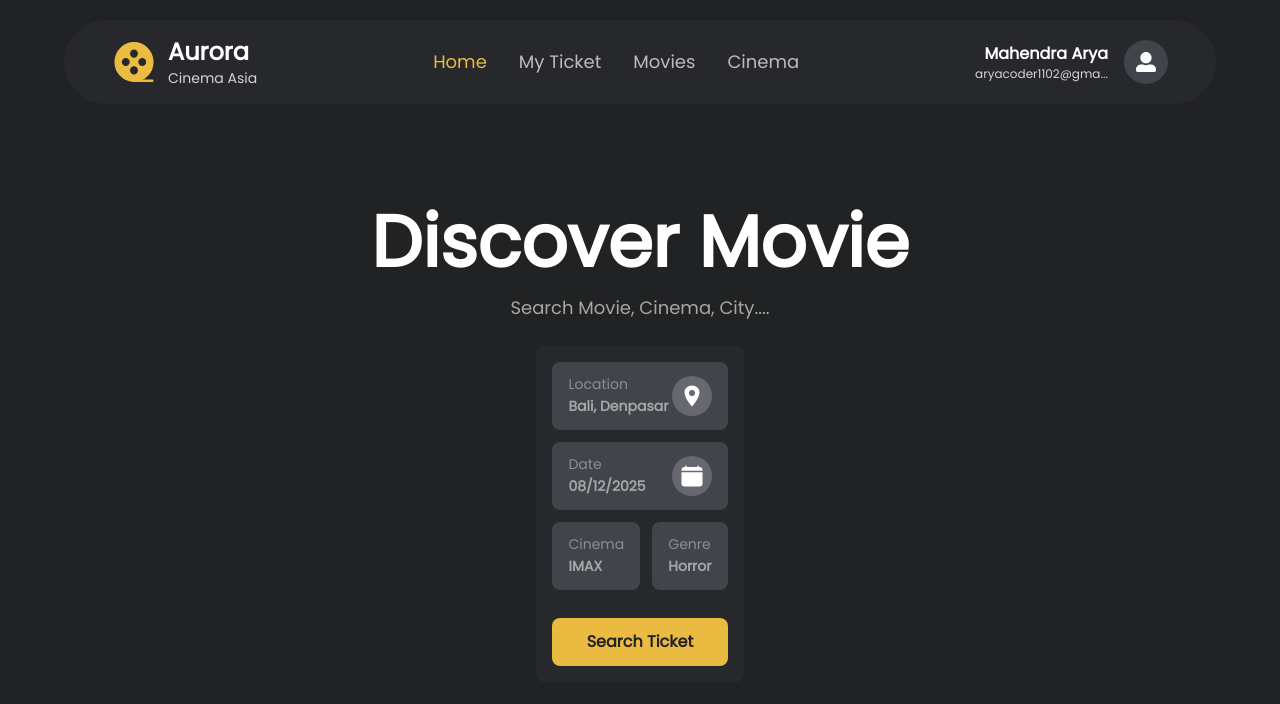
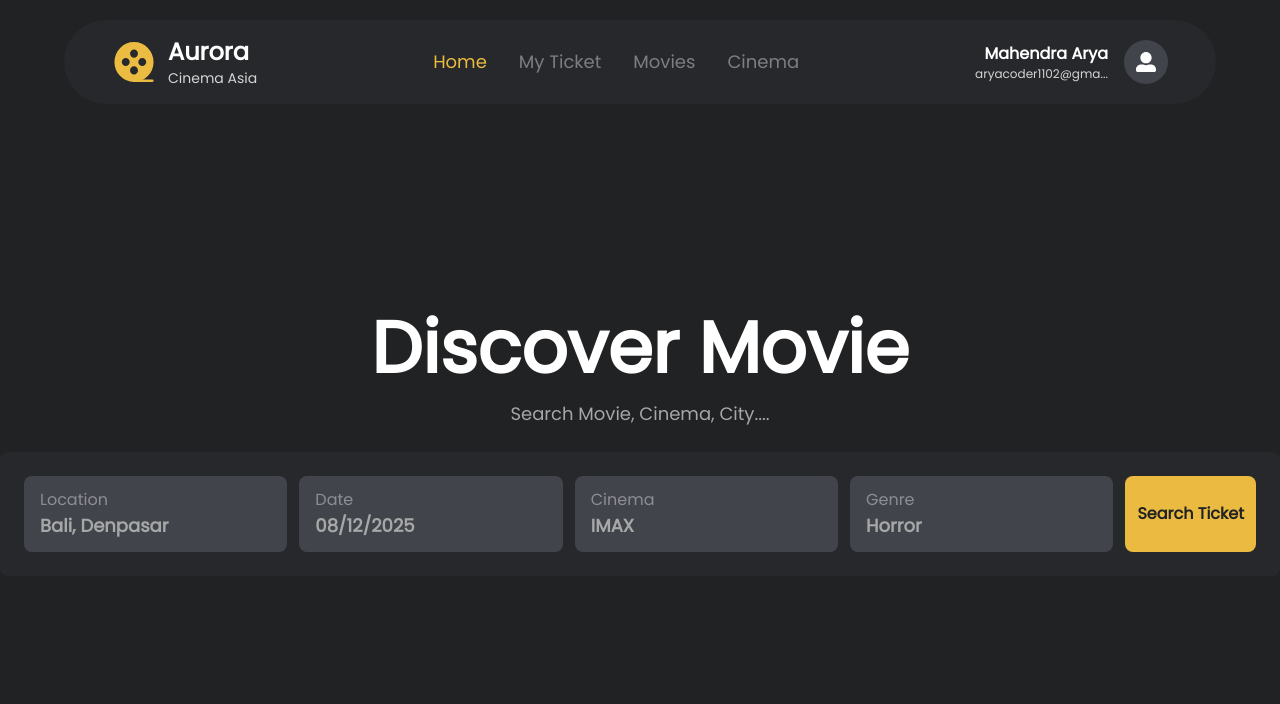
Before and after one commit to aryndraa/timedoor-academy-final-project, a Next.js app: page / in a window 1280 px wide. Shown: the top 704 px of the page. Built offline with nearby package versions, Linux system fonts and the light colour scheme.

Commit message:
discover movie desktop mode

```diff
--- a/app/components/DiscoverMovieForm.js
+++ b/app/components/DiscoverMovieForm.js
@@ -4,14 +4,16 @@ import { IoCalendarClear } from "react-icons/io5";
 
 export const DiscoverMovieForm = () => {
  return (
-   <form action="" className="flex flex-col gap-3 bg-dark-200 p-4 rounded-lg">
-     <DiscoverSelect name={"location"} defaultValue={"bali, denpasar"} icon={<IoLocationSharp/>}/>
-     <DiscoverSelect name={"date"} defaultValue={"08/12/2025"} icon={<IoCalendarClear/>}/>
-     <div className="flex gap-3">
+   <form action="" className="flex flex-col lg:flex-row w-full gap-3 bg-dark-200 p-4 lg:p-6 py-6 rounded-lg ">
+    <div className="flex flex-col lg:flex-row flex-1 gap-3">
+      <DiscoverSelect name={"location"} defaultValue={"bali, denpasar"} icon={<IoLocationSharp/>}/>
+      <DiscoverSelect name={"date"} defaultValue={"08/12/2025"} icon={<IoCalendarClear/>}/>
+    </div>
+     <div className="flex gap-3 flex-1">
       <DiscoverSelect name={"cinema"} defaultValue={"IMAX"}/>
       <DiscoverSelect name={"genre"} defaultValue={"horror"}/>
      </div>
-     <button type="submit" className="bg-primary text-dark-300 font-extrabold p-3 rounded-lg mt-4">Search Ticket</button>
+     <button type="submit" className="bg-primary text-dark-300 font-extrabold p-3 rounded-lg mt-4 lg:mt-0 min-h-full ">Search Ticket</button>
    </form>
  )
 }
--- a/app/components/DiscoverSelect.js
+++ b/app/components/DiscoverSelect.js
@@ -3,11 +3,11 @@ export const DiscoverSelect = ({name, defaultValue, icon = null}) => {
   return (
     <div className="flex justify-between items-center w-full bg-dark-100 px-4 py-3 rounded-lg">
       <div>
-        <p className="text-white/40 text-sm font-medium  capitalize">{name}</p>
-        <strong className="text-sm font-semibold capitalize">{defaultValue}</strong>
+        <p className="text-white/40 text-sm lg:text-base font-medium  capitalize">{name}</p>
+        <strong className="text-sm lg:text-lg font-semibold  capitalize">{defaultValue}</strong>
       </div>
       {icon ? (
-        <span className="text-2xl bg-white/20 text-white p-2 rounded-full">
+        <span className="text-2xl bg-white/20 text-white p-2 rounded-full lg:hidden">
           {icon}
         </span>
       ) : ""}
--- a/app/components/NavLink.js
+++ b/app/components/NavLink.js
@@ -6,7 +6,7 @@ export const NavLink = ({path, name, icon}) => {
   const pathname = usePathname()
   return (
     <Link href={path} className={` text-[10px] lg:text-lg font-semibold lg:font-medium flex flex-col gap-1 items-center ${
-      pathname === path ? "text-primary" : "text-text-100"
+      pathname === path ? "text-primary" : "text-white/40"
     }`}>
       <span className="lg:hidden text-2xl">{icon}</span>
       {name}
--- a/app/page.js
+++ b/app/page.js
@@ -12,7 +12,7 @@ export default function Home() {
           </h1>
           <p className="text-sm lg:text-lg">Search Movie, Cinema, City....</p>
         </div>
-        <div>
+        <div className="w-full">
           <DiscoverMovieForm/>
         </div>
       </section>
```
